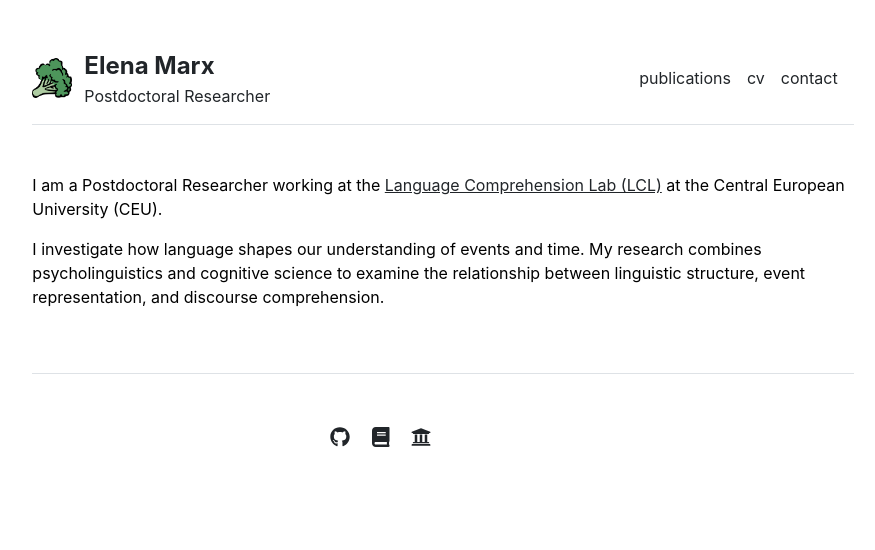
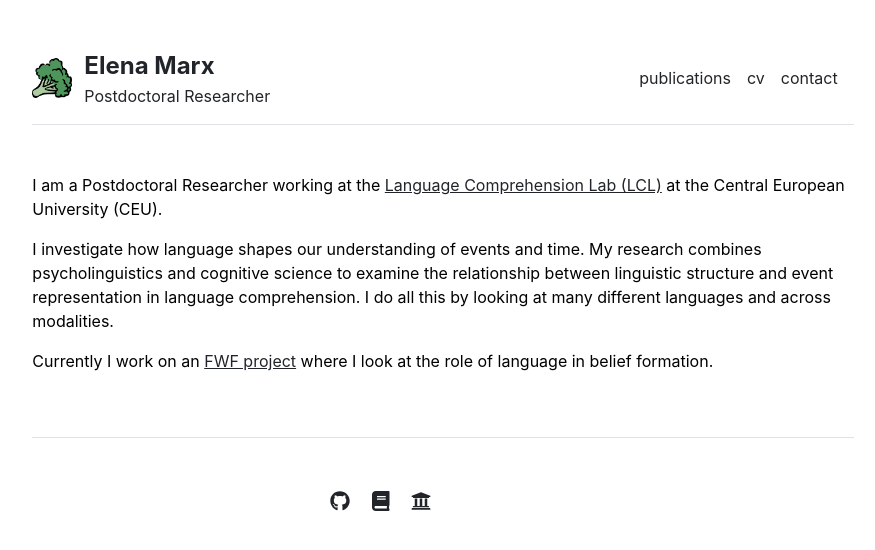
Before and after one commit to elena-marx/elena-marx.github.io, a Jekyll site: the page built from index.md, in a window 1280 px wide. Shown: the top 550 px of the page, without its empty margins (197-1072 px from the left). Built offline with Jekyll 4.4.1, drawn with Linux system fonts in a browser that asks for light colours.

Commit message:
Home page updated

```diff
--- a/index.md
+++ b/index.md
@@ -4,4 +4,6 @@ title: Home
 ---
 I am a Postdoctoral Researcher working at the [Language Comprehension Lab (LCL)](https://lcl.ceu.edu/) at the Central European University (CEU).
 
-I investigate how language shapes our understanding of events and time. My research combines psycholinguistics and cognitive science to examine the relationship between linguistic structure, event representation, and discourse comprehension.
+I investigate how language shapes our understanding of events and time. My research combines psycholinguistics and cognitive science to examine the relationship between linguistic structure and event representation in language comprehension. I do all this by looking at many different languages and across modalities.
+
+Currently I work on an [FWF project](https://www.ceu.edu/unit/center-belief-updating-and-debiasing-ceu-de-bias-center/research-groups) where I look at the role of language in belief formation.
```
